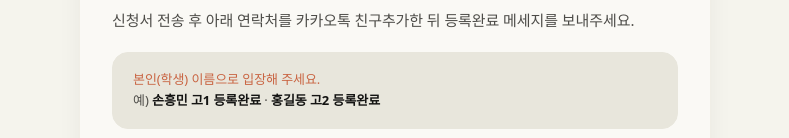
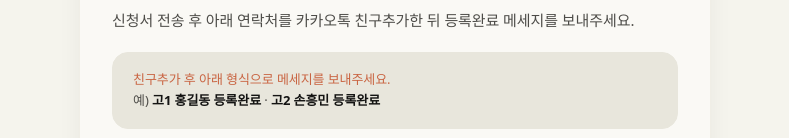
Before and after one commit to gomath777/jtmath-web, a Next.js app: page /register in a window 1280 px wide. Shown: the part 662-800 px from the top of the page, without its empty margins (245-1034 px from the left). Built offline with nearby package versions, Linux system fonts and the light colour scheme; a web font is replaced by a local one.

Commit message:
Refine register Kakao message example

```diff
--- a/src/app/(marketing)/register/page.tsx
+++ b/src/app/(marketing)/register/page.tsx
@@ -76,12 +76,12 @@ export default function RegisterPage() {
             <div className="bg-sand border border-border-warm rounded-xl px-5 py-4 mb-6">
               <p className="text-[13px] text-charcoal leading-relaxed break-keep">
                 <span className="text-terracotta font-medium">
-                  본인(학생) 이름으로 입장해 주세요.
+                  친구추가 후 아래 형식으로 메세지를 보내주세요.
                 </span>
                 <br />
-                예) <strong className="text-ink">손흥민 고1 등록완료</strong>
+                예) <strong className="text-ink">고1 홍길동 등록완료</strong>
                 {' · '}
-                <strong className="text-ink">홍길동 고2 등록완료</strong>
+                <strong className="text-ink">고2 손흥민 등록완료</strong>
               </p>
             </div>
 
```
